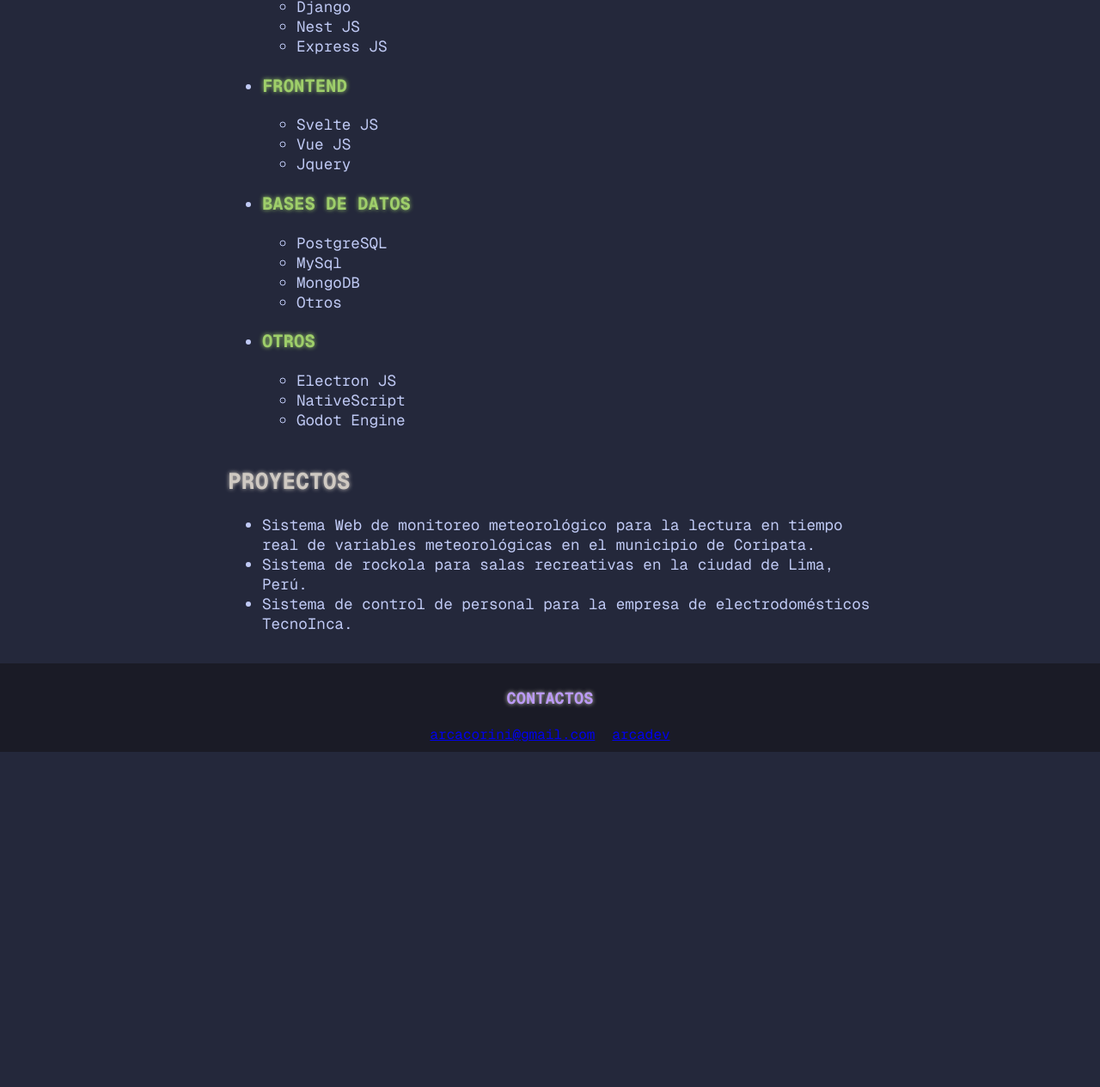
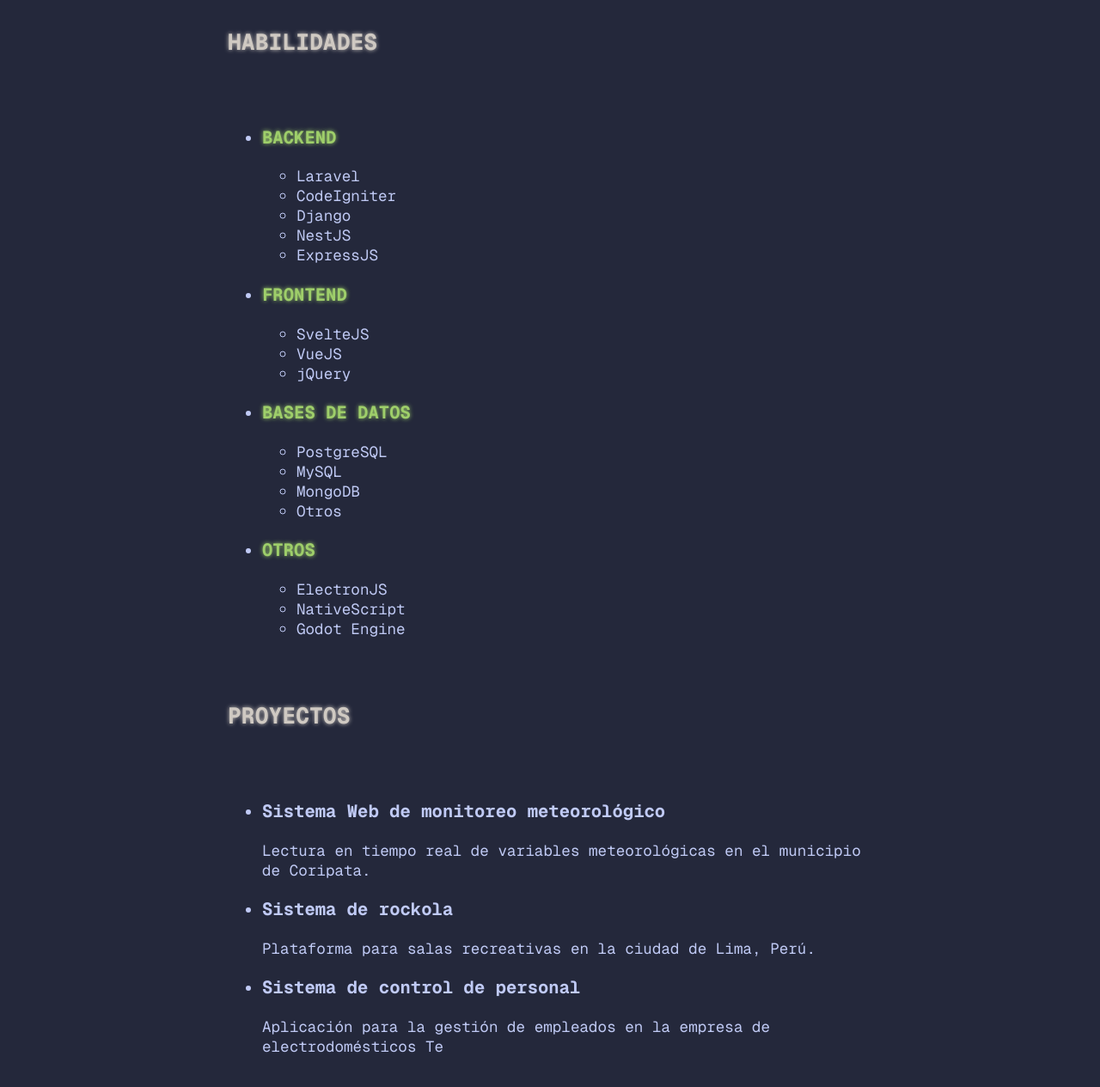
Before and after one commit to anibalCApaza/correccion-actividad7, a plain HTML site: page index.html in a window 1280 px wide. Shown: the part 1051-2316 px from the top of the page at 86% size. Before the commit the page ends 1926 px from the top, so only its background shows below. Drawn offline with nearby package versions, Linux system fonts and the light colour scheme.

Commit message:
fix: reemplado de divs por etiquetas semánticas(main/section/article/footer)

```diff
--- a/index.html
+++ b/index.html
@@ -1,85 +1,101 @@
 <!doctype html>
-<html lang="en">
+<html lang="es">
   <head>
     <meta charset="UTF-8" />
     <meta name="viewport" content="width=device-width, initial-scale=1.0" />
-    <title>Document</title>
+    <title>Curriculum Vitae - Anibal Rodrigo Corini Apaza</title>
 
+    <!-- Fuentes -->
     <link rel="preconnect" href="https://fonts.googleapis.com" />
     <link rel="preconnect" href="https://fonts.gstatic.com" crossorigin />
     <link
       href="https://fonts.googleapis.com/css2?family=Geist+Mono:wght@100..900&display=swap"
       rel="stylesheet"
     />
+
+    <!-- Estilos -->
     <link rel="stylesheet" href="./styles/colors.css" />
     <link rel="stylesheet" href="./styles/styles.css" />
   </head>
   <body>
     <header>
       <h1 class="title red-neon">Curriculum Vitae</h1>
-      <div class="orange-neon">Anibal Rodrigo Corini Apaza</div>
+      <h2 class="orange-neon">Anibal Rodrigo Corini Apaza</h2>
     </header>
-    <section>
-      <div class="profile-img">
-        <img src="./images/profile.PNG" alt="" />
-      </div>
-      <div class="about-me">
-        <h2 class="title yellow-neon">Acerca de mi</h2>
-        <div class="content">
+
+    <main>
+      <!-- Perfil -->
+      <section class="profile">
+        <figure class="profile-img">
+          <img
+            src="./images/profile.PNG"
+            alt="Foto de perfil de Anibal Rodrigo Corini Apaza"
+          />
+        </figure>
+      </section>
+
+      <!-- Acerca de mí -->
+      <section class="about-me">
+        <h2 class="title yellow-neon">Acerca de mí</h2>
+        <p class="content">
           Desarrollador de Software con más de 3 años de experiencia en la
           creación de sistemas de información web y escritorio, empleando
-          arquitecturas límpias y un enfoque en el desarrollo de software
+          arquitecturas limpias y un enfoque en el desarrollo de software
           mantenible, escalable y el cumplimiento satisfactorio de los
           requerimientos solicitados.
-        </div>
-      </div>
-      <div class="academy-info">
+        </p>
+      </section>
+
+      <!-- Formación académica -->
+      <section class="academy-info">
         <h2 class="title yellow-neon">Formación Académica</h2>
         <ul class="academy-list">
           <li>
             Técnico Superior en Sistemas Informáticos (2022-2024),
-            <a href="https://www.incoslapaz.org/"> Incos La Paz.</a>
+            <a href="https://www.incoslapaz.org/">Incos La Paz</a>
           </li>
           <li>
-            Licenciatura en Ingeniería de Sistemas (2026-en curso),
-            <a href="https://www.uab.edu.bo/10-ingenieria-de-sistemas/">
-              Universidad Adventista de Bolivia</a
+            Licenciatura en Ingeniería de Sistemas (2026 - en curso),
+            <a href="https://www.uab.edu.bo/10-ingenieria-de-sistemas/"
+              >Universidad Adventista de Bolivia</a
             >
           </li>
           <li>
             Carrera Desarrollador Fullstack Python (2021),
-            <a href="https://www.educacionit.com/carrera-python">
-              Educatión IT
-            </a>
+            <a href="https://www.educacionit.com/carrera-python"
+              >Educatión IT</a
+            >
           </li>
         </ul>
-      </div>
-      <div class="skills-info">
+      </section>
+
+      <!-- Habilidades -->
+      <section class="skills-info">
         <h2 class="title yellow-neon">Habilidades</h2>
         <ul>
           <li>
             <h3 class="subtitle green-neon">Backend</h3>
             <ul>
               <li>Laravel</li>
-              <li>Code Igniter</li>
+              <li>CodeIgniter</li>
               <li>Django</li>
-              <li>Nest JS</li>
-              <li>Express JS</li>
+              <li>NestJS</li>
+              <li>ExpressJS</li>
             </ul>
           </li>
           <li>
             <h3 class="subtitle green-neon">Frontend</h3>
             <ul>
-              <li>Svelte JS</li>
-              <li>Vue JS</li>
-              <li>Jquery</li>
+              <li>SvelteJS</li>
+              <li>VueJS</li>
+              <li>jQuery</li>
             </ul>
           </li>
           <li>
             <h3 class="subtitle green-neon">Bases de Datos</h3>
             <ul>
               <li>PostgreSQL</li>
-              <li>MySql</li>
+              <li>MySQL</li>
               <li>MongoDB</li>
               <li>Otros</li>
             </ul>
@@ -87,42 +103,46 @@
           <li>
             <h3 class="subtitle green-neon">Otros</h3>
             <ul>
-              <li>Electron JS</li>
+              <li>ElectronJS</li>
               <li>NativeScript</li>
               <li>Godot Engine</li>
             </ul>
           </li>
         </ul>
-      </div>
-      <div class="projects-info">
+      </section>
+
+      <!-- Proyectos -->
+      <section class="projects-info">
         <h2 class="title yellow-neon">Proyectos</h2>
         <ul>
           <li>
-            Sistema Web de monitoreo meteorológico para la lectura en tiempo
-            real de variables meteorológicas en el municipio de Coripata.
+            <article>
+              <h3>Sistema Web de monitoreo meteorológico</h3>
+              <p>
+                Lectura en tiempo real de variables meteorológicas en el
+                municipio de Coripata.
+              </p>
+            </article>
           </li>
           <li>
-            Sistema de rockola para salas recreativas en la ciudad de Lima,
-            Perú.
+            <article>
+              <h3>Sistema de rockola</h3>
+              <p>
+                Plataforma para salas recreativas en la ciudad de Lima, Perú.
+              </p>
+            </article>
           </li>
           <li>
-            Sistema de control de personal para la empresa de electrodomésticos
-            TecnoInca.
+            <article>
+              <h3>Sistema de control de personal</h3>
+              <p>
+                Aplicación para la gestión de empleados en la empresa de
+                electrodomésticos Te
+              </p>
+            </article>
           </li>
         </ul>
-      </div>
-    </section>
-
-    <footer>
-      <h3 class="title purple-neon">Contactos</h3>
-      <div class="contacts">
-        <div>
-          <a href="mailto:arcacorini@gmail.com">arcacorini@gmail.com</a>
-        </div>
-        <div>
-          <a href="https://github.com/anibalCApaza" target="_blank">arcadev</a>
-        </div>
-      </div>
-    </footer>
+      </section>
+    </main>
   </body>
 </html>
```
